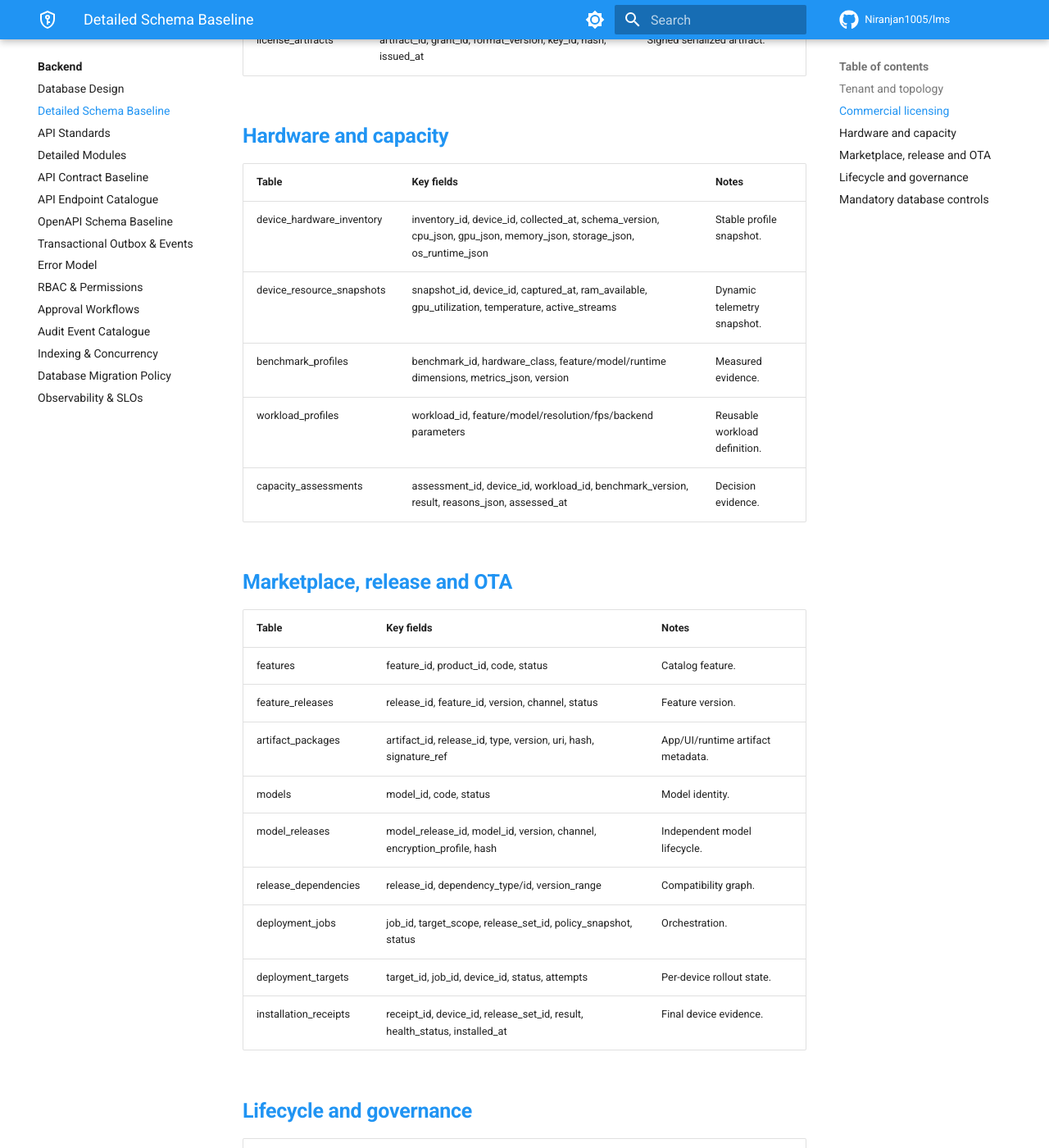
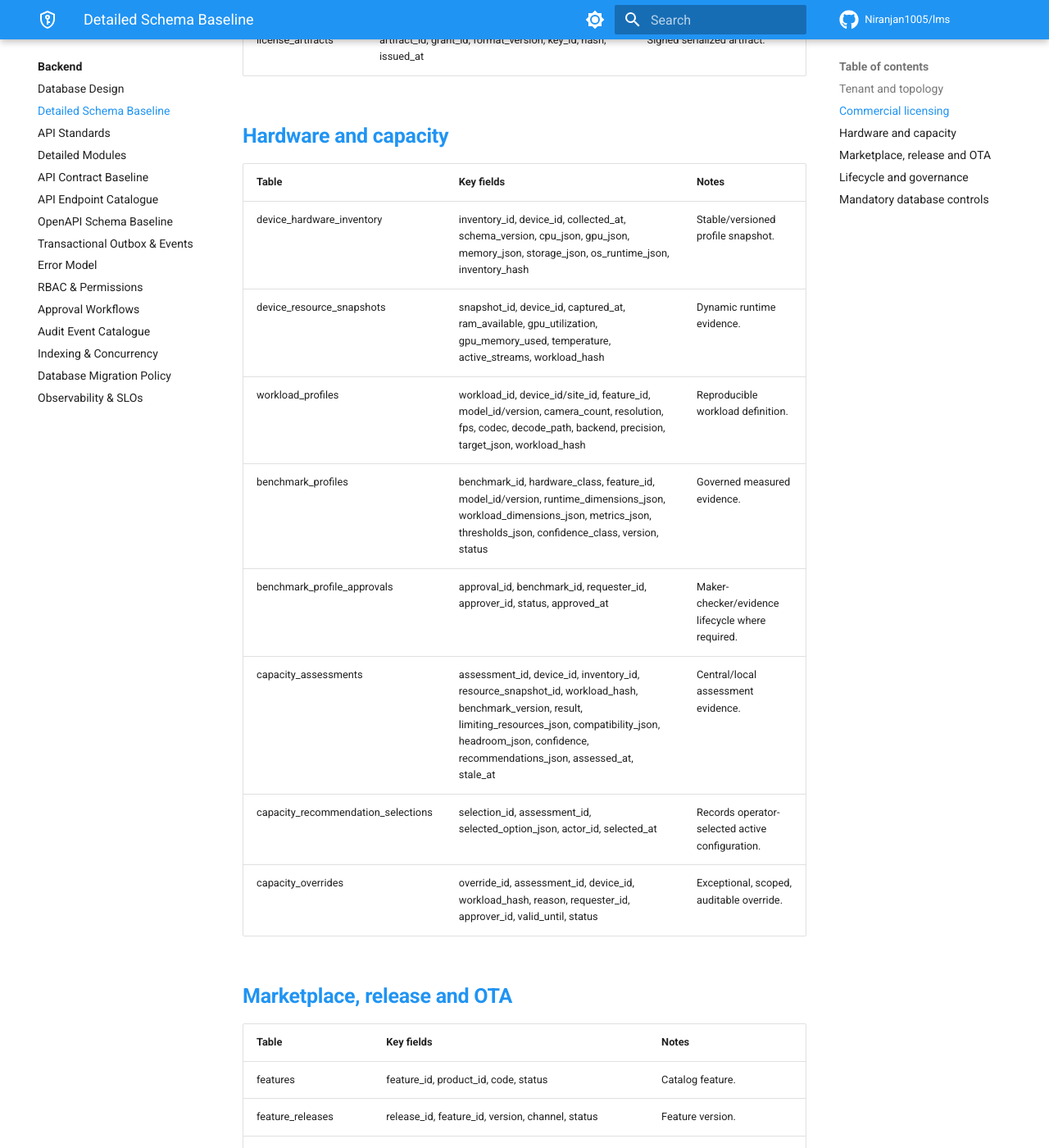
Before and after one commit to Niranjan1005/lms, an MkDocs documentation site: the page built from docs/backend/database-schema-details.md, in a window 1280 px wide and 1400 px high, scrolled down 1298 px. Shown: the whole window at 82% size. Built offline with MkDocs 1.6.1 and Material for MkDocs 9.7.7, drawn with Linux system fonts in a browser that asks for light colours; comment, search, counter and statistics services are not loaded.

Commit message:
docs: complete capacity persistence model

```diff
--- a/docs/backend/database-schema-details.md
+++ b/docs/backend/database-schema-details.md
@@ -29,11 +29,14 @@ The logical model is normalized around commercial truth, device identity, eviden
 
 | Table | Key fields | Notes |
 |---|---|---|
-| device_hardware_inventory | inventory_id, device_id, collected_at, schema_version, cpu_json, gpu_json, memory_json, storage_json, os_runtime_json | Stable profile snapshot. |
-| device_resource_snapshots | snapshot_id, device_id, captured_at, ram_available, gpu_utilization, temperature, active_streams | Dynamic telemetry snapshot. |
-| benchmark_profiles | benchmark_id, hardware_class, feature/model/runtime dimensions, metrics_json, version | Measured evidence. |
-| workload_profiles | workload_id, feature/model/resolution/fps/backend parameters | Reusable workload definition. |
-| capacity_assessments | assessment_id, device_id, workload_id, benchmark_version, result, reasons_json, assessed_at | Decision evidence. |
+| device_hardware_inventory | inventory_id, device_id, collected_at, schema_version, cpu_json, gpu_json, memory_json, storage_json, os_runtime_json, inventory_hash | Stable/versioned profile snapshot. |
+| device_resource_snapshots | snapshot_id, device_id, captured_at, ram_available, gpu_utilization, gpu_memory_used, temperature, active_streams, workload_hash | Dynamic runtime evidence. |
+| workload_profiles | workload_id, device_id/site_id, feature_id, model_id/version, camera_count, resolution, fps, codec, decode_path, backend, precision, target_json, workload_hash | Reproducible workload definition. |
+| benchmark_profiles | benchmark_id, hardware_class, feature_id, model_id/version, runtime_dimensions_json, workload_dimensions_json, metrics_json, thresholds_json, confidence_class, version, status | Governed measured evidence. |
+| benchmark_profile_approvals | approval_id, benchmark_id, requester_id, approver_id, status, approved_at | Maker-checker/evidence lifecycle where required. |
+| capacity_assessments | assessment_id, device_id, inventory_id, resource_snapshot_id, workload_hash, benchmark_version, result, limiting_resources_json, compatibility_json, headroom_json, confidence, recommendations_json, assessed_at, stale_at | Central/local assessment evidence. |
+| capacity_recommendation_selections | selection_id, assessment_id, selected_option_json, actor_id, selected_at | Records operator-selected active configuration. |
+| capacity_overrides | override_id, assessment_id, device_id, workload_hash, reason, requester_id, approver_id, valid_until, status | Exceptional, scoped, auditable override. |
 
 ## Marketplace, release and OTA
 
```
